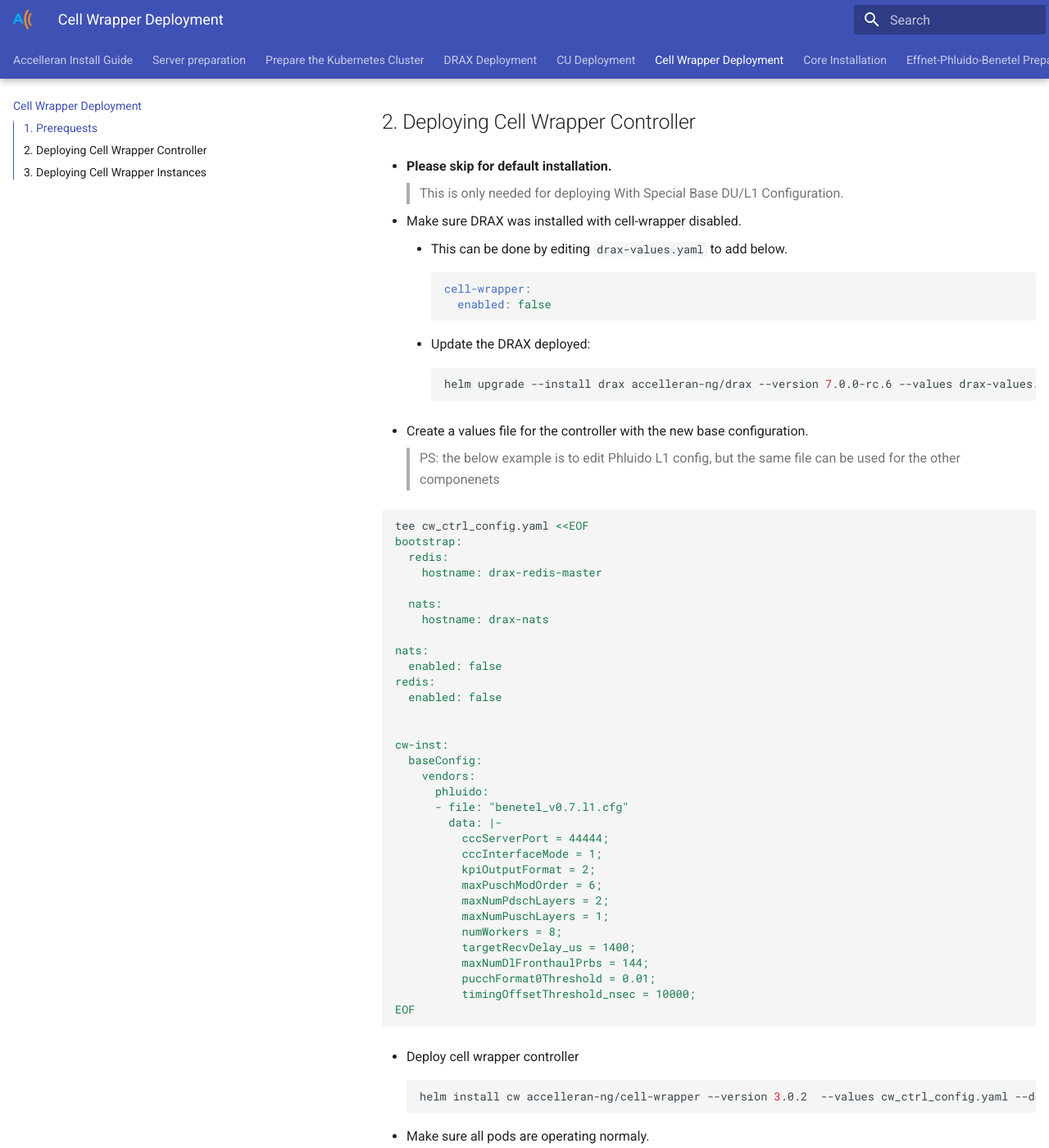
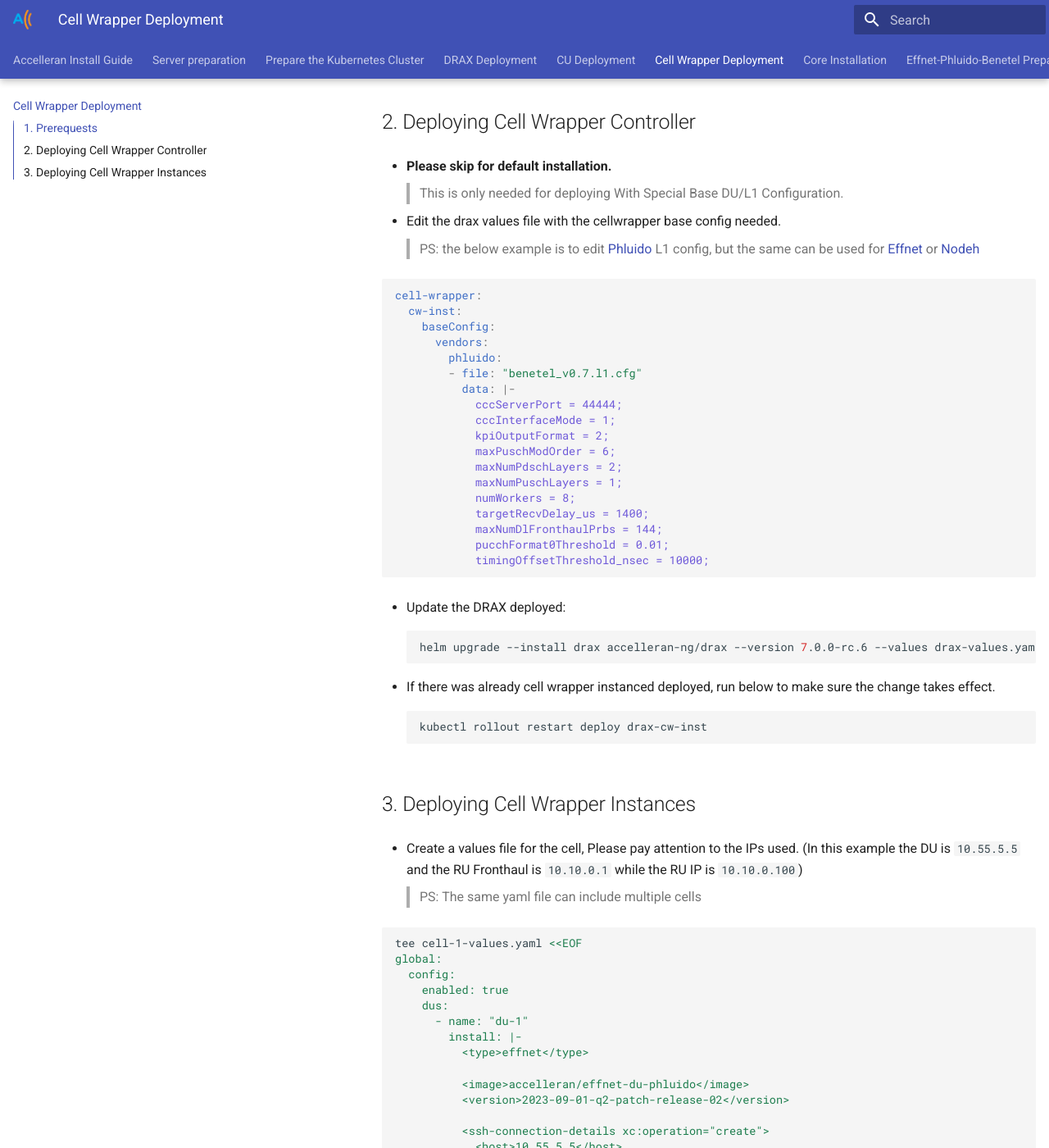
Before and after one commit to accelleran/drax-docs, an MkDocs documentation site: the page built from docs/cw_ng-install/index.md, in a window 1280 px wide and 1400 px high, scrolled down 645 px. Shown: the whole window at 82% size. Built offline with MkDocs 1.6.1 and Material for MkDocs 9.7.7, drawn with Linux system fonts in a browser that asks for light colours; the version menu is left out.

Commit message:
modified the cellwrapper section for special base configs

````diff
--- a/docs/cw_ng-install/index.md
+++ b/docs/cw_ng-install/index.md
@@ -28,64 +28,39 @@ docker login
 - **Please skip for default installation.**
 > This is only needed for deploying With Special Base DU/L1 Configuration.
 
-- Make sure DRAX was installed with cell-wrapper disabled.
-    - This can be done by editing `drax-values.yaml` to add below.
-    ```yaml
-    cell-wrapper:
-      enabled: false
-    ```
-    - Update the DRAX deployed:
+- Edit the drax values file with the cellwrapper base config needed.
+
+    > PS: the below example is to edit [Phluido](https://accelleran.atlassian.net/wiki/spaces/GS/pages/2522382337/2.2#Update.1) L1 config, but the same can be used for [Effnet](https://accelleran.atlassian.net/wiki/spaces/GS/pages/2522382337/2.2#Update) or [Nodeh](https://accelleran.atlassian.net/wiki/spaces/GS/pages/2522382337/2.2#Update.2)
+
+```yaml
+cell-wrapper:
+  cw-inst:
+    baseConfig:
+      vendors:
+        phluido:
+        - file: "benetel_v0.7.l1.cfg"
+          data: |-
+            cccServerPort = 44444;
+            cccInterfaceMode = 1;
+            kpiOutputFormat = 2;
+            maxPuschModOrder = 6;
+            maxNumPdschLayers = 2;
+            maxNumPuschLayers = 1;
+            numWorkers = 8;
+            targetRecvDelay_us = 1400;
+            maxNumDlFronthaulPrbs = 144;
+            pucchFormat0Threshold = 0.01;
+            timingOffsetThreshold_nsec = 10000;
+```
+
+  - Update the DRAX deployed:
   ```bash
   helm upgrade --install drax accelleran-ng/drax --version 7.0.0-rc.6 --values drax-values.yaml --debug
   ```
 
-- Create a values file for the controller with the new base configuration.
-
-    > PS: the below example is to edit Phluido L1 config, but the same file can be used for the other componenets
-
-```bash
-tee cw_ctrl_config.yaml <<EOF
-bootstrap:
-  redis:
-    hostname: drax-redis-master
-
-  nats:
-    hostname: drax-nats
-
-nats:
-  enabled: false
-redis:
-  enabled: false
-
-
-cw-inst:
-  baseConfig:
-    vendors:
-      phluido:
-      - file: "benetel_v0.7.l1.cfg"
-        data: |-
-          cccServerPort = 44444;
-          cccInterfaceMode = 1;
-          kpiOutputFormat = 2;
-          maxPuschModOrder = 6;
-          maxNumPdschLayers = 2;
-          maxNumPuschLayers = 1;
-          numWorkers = 8;
-          targetRecvDelay_us = 1400;
-          maxNumDlFronthaulPrbs = 144;
-          pucchFormat0Threshold = 0.01;
-          timingOffsetThreshold_nsec = 10000;
-EOF
-```
-
-- Deploy cell wrapper controller
+- If there was already cell wrapper instanced deployed, run below to make sure the change takes effect.
     ```bash
-    helm install cw accelleran-ng/cell-wrapper --version 3.0.2  --values cw_ctrl_config.yaml --debug
-    ```
-
-- Make sure all pods are operating normaly.
-    ```bash
-    watch kubectl get pods
+    kubectl rollout restart deploy drax-cw-inst
     ```
 
 ## 3. Deploying Cell Wrapper Instances
````
